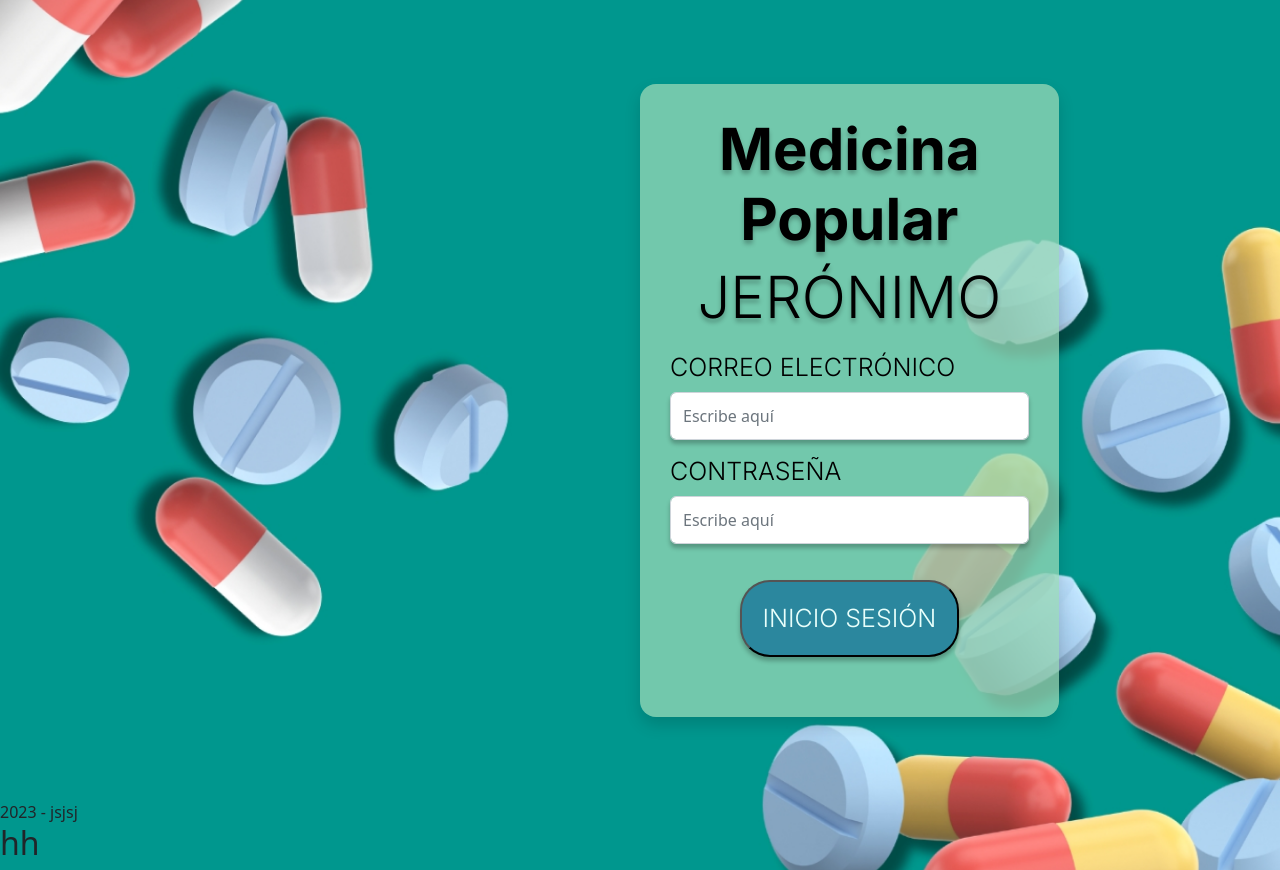
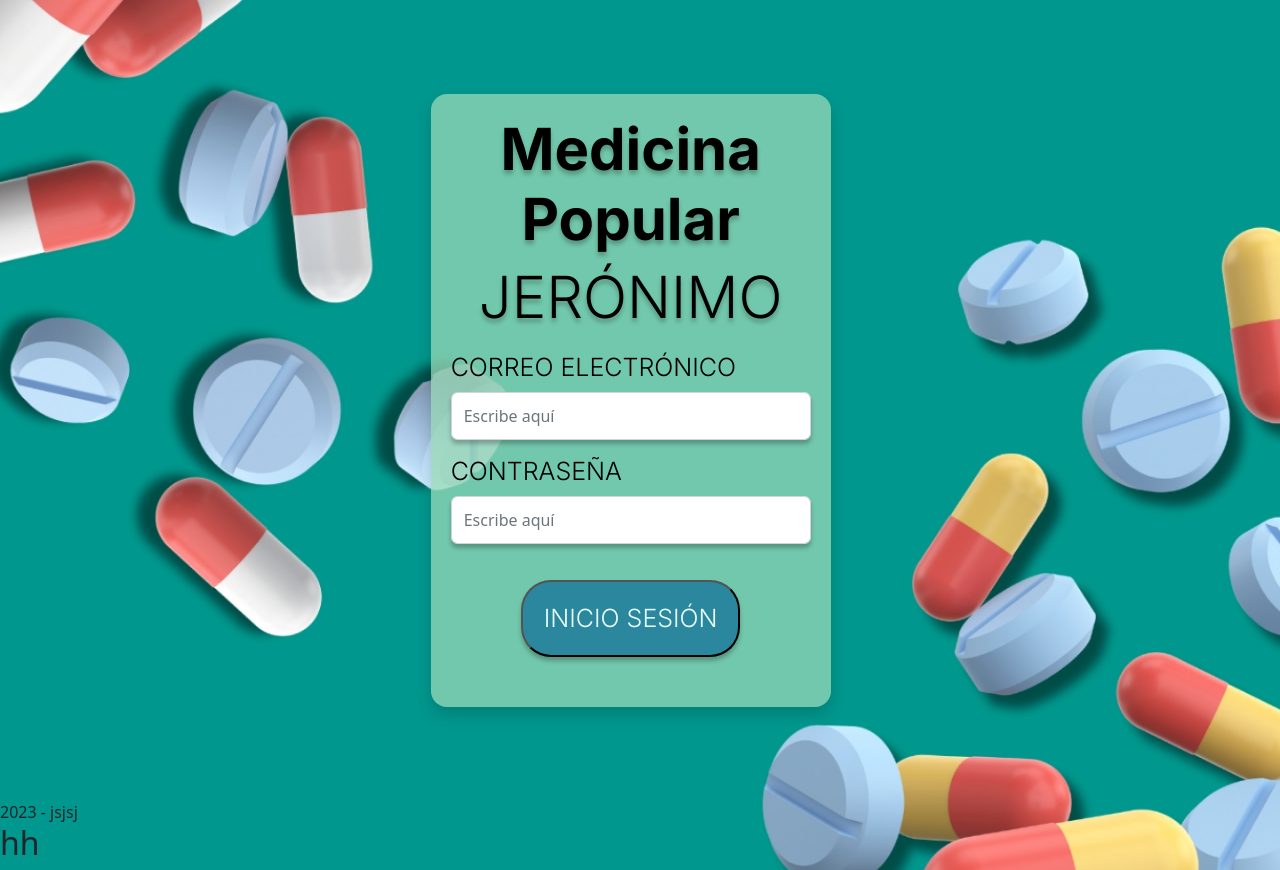
Before and after one commit to KarenL086/Farmacia, a Django app: page / in a window 1280 px wide. Run offline with Django 4.2, Linux system fonts and the light colour scheme.

Commit message:
otro cambio

```diff
--- a/static/style.css
+++ b/static/style.css
@@ -192,8 +192,9 @@ th{
   }
 
   .contentlg {
-    padding: 30px;
-    max-width: 100%;
+    padding: 20px;
+    max-width: 400px;
+    margin: 0 auto;
     background: rgba(152, 217, 182, 0.75);
     box-shadow: 0px 4px 4px 0px rgba(0, 0, 0, 0.25) inset;
   }
@@ -202,8 +203,9 @@ th{
   @media (max-width: 767px) {
     .contentlg {
       width: 100%;
-      padding: 20px;
+      max-width: 100%;
     }
+
 
     .txtlg {
       font-size: 36px;
```
